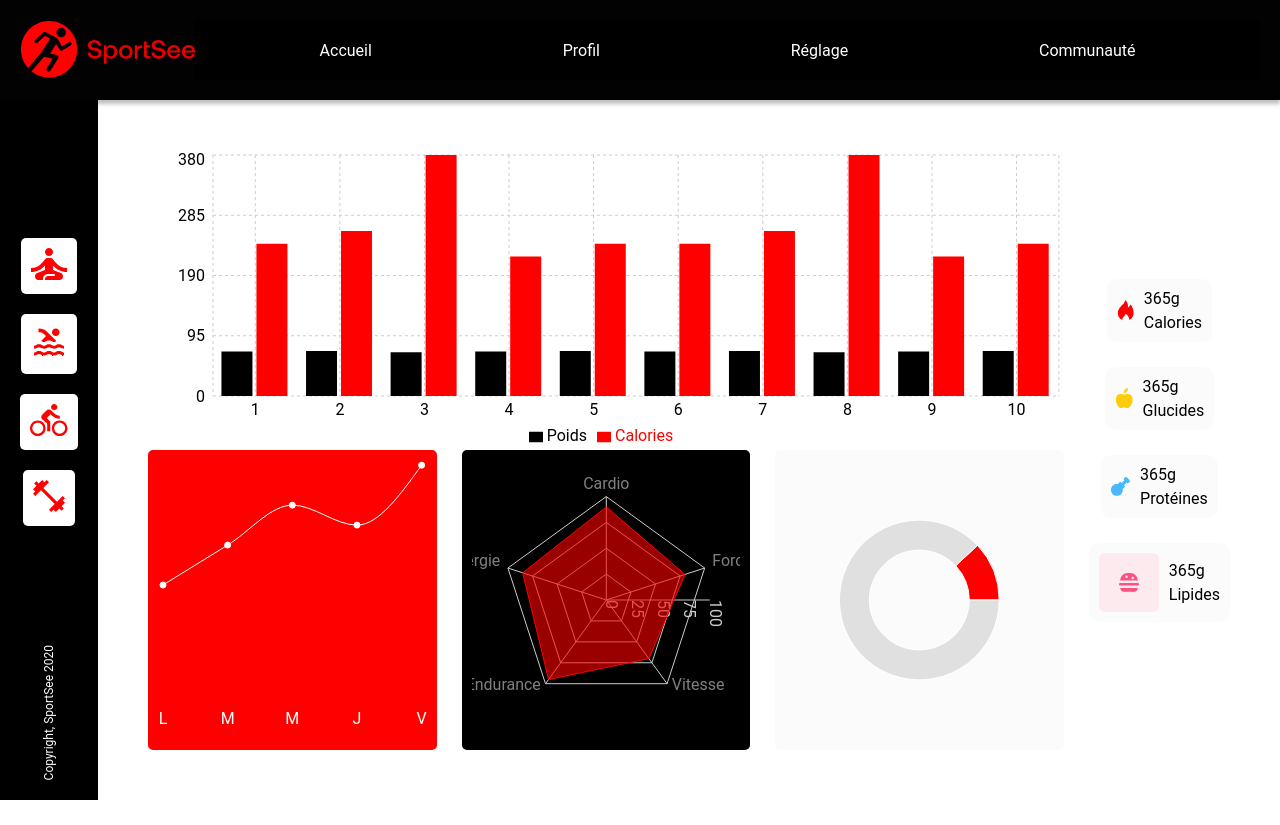
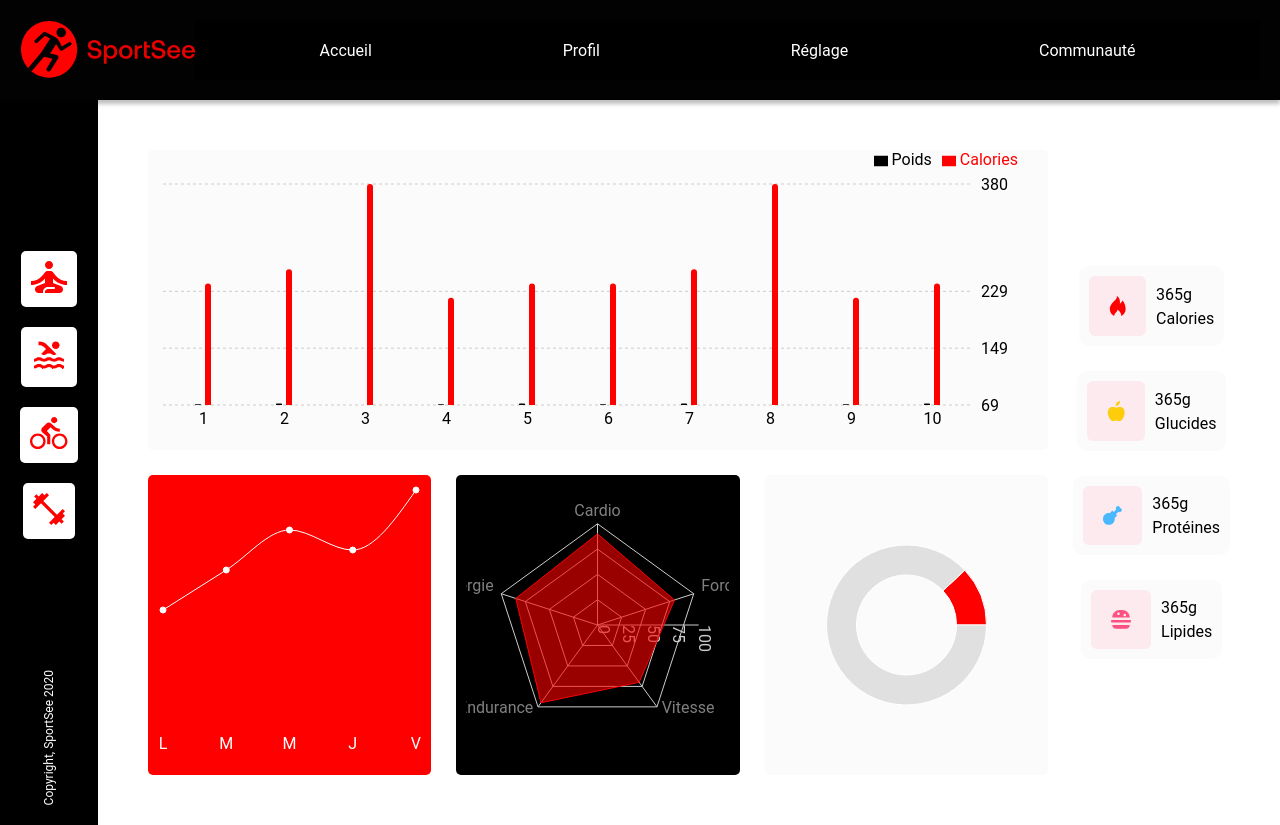
Before and after one commit to matteobruccoleri/SportSee, a React (Vite) app: page / in a window 1280 px wide. Before the commit the page ends 800 px from the top, so only its background shows below. Built offline with nearby package versions, Linux system fonts and the light colour scheme.

Commit message:
feat: maj dashboard;

```diff
--- a/src/App.jsx
+++ b/src/App.jsx
@@ -25,6 +25,7 @@ const StatistiqueWrapper = styled.div`
 const FlexColumn = styled.div`
   display: flex;
   flex-direction: column;
+  gap: 25px;
   width: 100%;
 `;
 
--- a/src/components/BarChart.jsx
+++ b/src/components/BarChart.jsx
@@ -9,6 +9,7 @@ import {
   Bar,
   ResponsiveContainer
 } from "recharts";
+import styled from "styled-components";
 
 const data = [
   { day: "1", Poids: 70, Calories: 240 },
@@ -23,21 +24,43 @@ const data = [
   { day: "10", Poids: 71, Calories: 240 },
 ];
 
+// Calcul des valeurs min et max du poids
+const minPoids = Math.min(...data.map(d => d.Poids));
+const maxPoids = Math.ceil(Math.max(...data.map(d => d.Poids)));
+
+
+const BarChartWrapper = styled.div`
+    background-color: #FBFBFB;
+    width: max-content;
+    padding: 10px;
+    width: 100%;
+    height: 300px;
+    border-radius: 5px;
+`;
+
 function BarChart() {
     return (
-        <div style={{ width: "100%", height: 300 }}> {/* Assure que le parent a une largeur définie */}
+        <BarChartWrapper style={{ width: "100%", height: 300 }}>
             <ResponsiveContainer width="100%" height="100%">
                 <RechartsBarChart data={data}>
-                    <Legend />
-                    <CartesianGrid strokeDasharray="3 3" />
+                <Legend layout="horizontal" verticalAlign="top" align="end" wrapperStyle={{ top: -10, left: 0, right: 0 }}/>
+                    <CartesianGrid strokeDasharray="3 3" vertical={false} /> {/* Supprime les barres verticales */}
                     <XAxis dataKey="day" stroke="transparent" tick={{ fill: "#000" }} />
-                    <YAxis stroke="transparent" tick={{ fill: "#000" }} />
-                    <Tooltip />
-                    <Bar dataKey="Poids" fill="#000000" />
-                    <Bar dataKey="Calories" fill="#FF0000" />
+                    <YAxis
+                        domain={[minPoids, maxPoids]}
+                        orientation="right"
+                        stroke="transparent"
+                        tick={{ fill: "#000" }}
+                    />
+                    <Tooltip
+                        contentStyle={{ backgroundColor: "red", color: "white", padding: "10px" }}
+                        itemStyle={{ color: "white" }}
+                    />
+                    <Bar dataKey="Poids" fill="#000000" barSize={6} radius={[100, 100, 0, 0]}/>
+                    <Bar dataKey="Calories" fill="#FF0000" barSize={6} radius={[100, 100, 0, 0]}/>
                 </RechartsBarChart>
             </ResponsiveContainer>
-        </div>
+        </BarChartWrapper>
     );
 }
 
--- a/src/components/Nutrients.jsx
+++ b/src/components/Nutrients.jsx
@@ -42,21 +42,27 @@ function Nutrients() {
   return (
     <StyledNutrientsWrapper>
         <StyledNutrientWrapper>
+          <NutrientIconWrapper>
             <img src={IconEnergy} alt="icon fire" />
+          </NutrientIconWrapper>
             <StyledNutrientText>
               <p>365g</p>
               <p>Calories</p>
             </StyledNutrientText>
         </StyledNutrientWrapper>
         <StyledNutrientWrapper>
+        <NutrientIconWrapper>
             <img src={IconApple} alt="apple" />
+        </NutrientIconWrapper>
             <StyledNutrientText>
               <p>365g</p>
               <p>Glucides</p>
             </StyledNutrientText>
         </StyledNutrientWrapper>
         <StyledNutrientWrapper>
+        <NutrientIconWrapper>
             <img src={IconChicken} alt="icon chicken" />
+        </NutrientIconWrapper>
             <StyledNutrientText>
               <p>365g</p>
               <p>Protéines</p>
```
